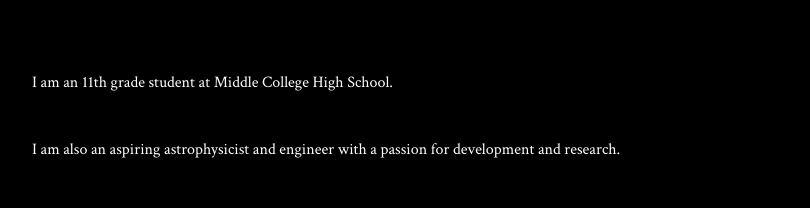
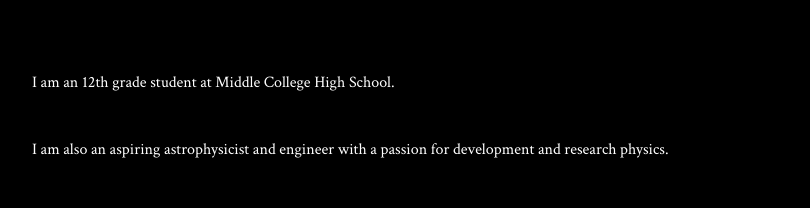
Before and after one commit to thzzn-eng/Mag-Lab, a plain HTML site: page index.html in a window 1280 px wide. Shown: the part 274-482 px from the top of the page, without its empty margins (96-906 px from the left). Drawn offline with Linux system fonts and the light colour scheme.

Commit message:
asdfadsf

```diff
--- a/index.html
+++ b/index.html
@@ -273,9 +273,9 @@
         <h1>Hello, <br> My name is Isaac.</h1>
         <br>
         <br>
-        <p>I am an 11th grade student at Middle College High School.</p>
+        <p>I am an 12th grade student at Middle College High School.</p>
         <br>
-        <p>I am also an aspiring astrophysicist and engineer with a passion for development and research.</p>
+        <p>I am also an aspiring astrophysicist and engineer with a passion for development and research physics.</p>
         <br>
         <p>I hope to bring my love of physics and creativity to my community through outreach, research projects, and community.</p>
 
```
